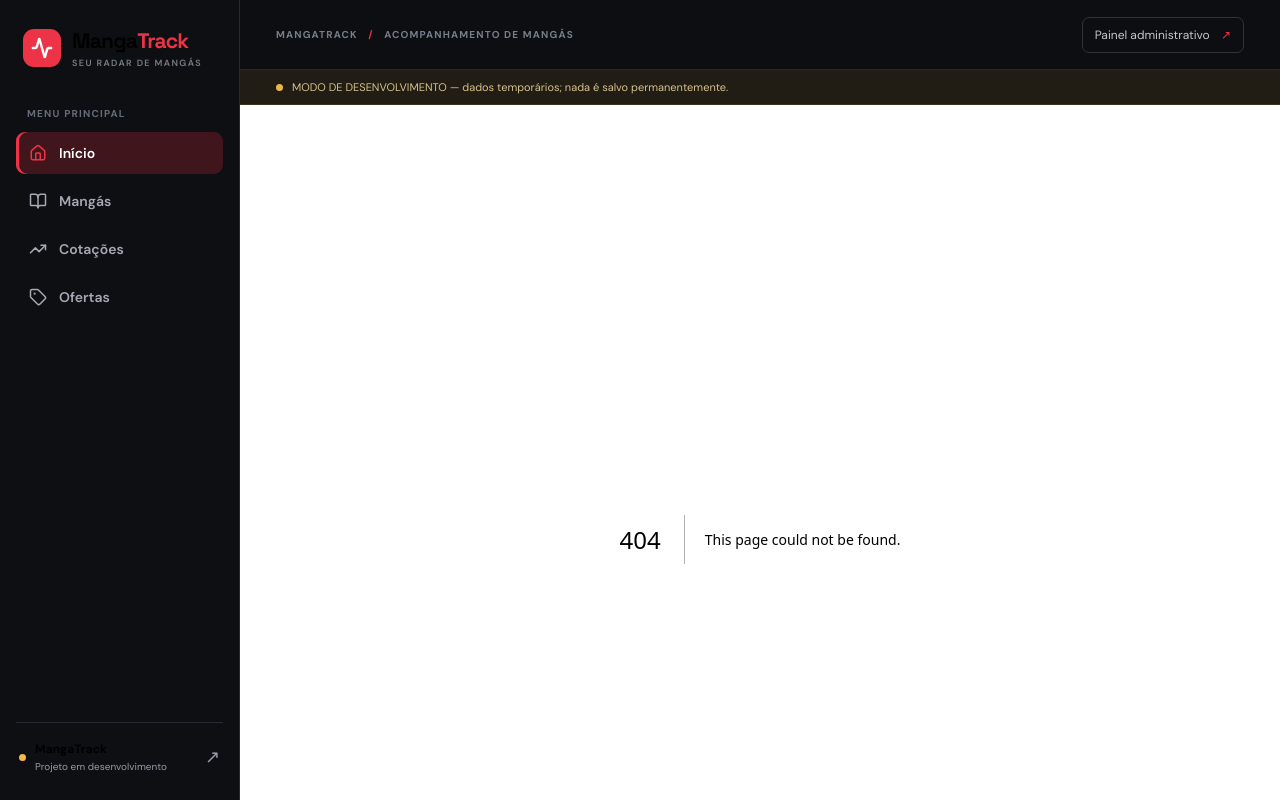
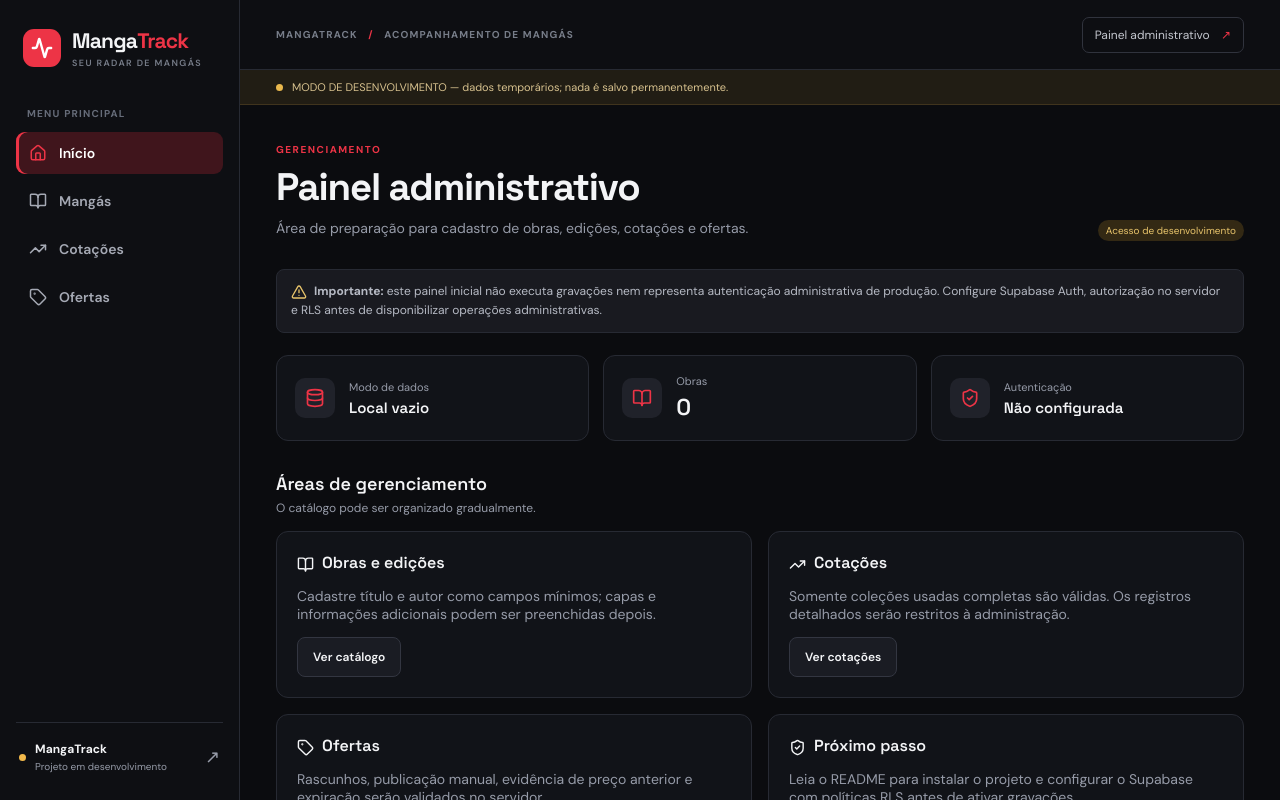
Before and after one commit to plpa12/MangaTrack, a Next.js app: page /admin in a window 1280 px wide. Before the commit this address had no page. Shown: the top 800 px of the page. Built offline with nearby package versions, Linux system fonts and the light colour scheme.

Commit message:
feat: add admin workspace status and setup guidance

```diff
--- /dev/null
+++ b/app/admin/page.tsx
@@ -0,0 +1,23 @@
+import Link from "next/link";
+import { AlertTriangle, BookOpen, Database, ShieldCheck, Tag, TrendingUp } from "lucide-react";
+import { getDataModeLabel } from "@/lib/data";
+
+export default function AdminPage() {
+  const local = getDataModeLabel().startsWith("Modo local");
+  return <div>
+    <div className="page-heading"><div><span className="eyebrow">GERENCIAMENTO</span><h1>Painel administrativo</h1><p>Área de preparação para cadastro de obras, edições, cotações e ofertas.</p></div><span className="pill pill-warning">Acesso de desenvolvimento</span></div>
+    <div className="notice"><AlertTriangle size={16} style={{display:"inline",verticalAlign:"middle",marginRight:7,color:"#e8c46b"}}/><strong>Importante:</strong> este painel inicial não executa gravações nem representa autenticação administrativa de produção. Configure Supabase Auth, autorização no servidor e RLS antes de disponibilizar operações administrativas.</div>
+    <div className="stats-grid">
+      <div className="stat-card"><span className="stat-icon"><Database size={20}/></span><div><small>Modo de dados</small><strong style={{fontSize:15}}>{local ? "Local vazio" : "Supabase"}</strong></div></div>
+      <div className="stat-card"><span className="stat-icon"><BookOpen size={20}/></span><div><small>Obras</small><strong>0</strong></div></div>
+      <div className="stat-card"><span className="stat-icon"><ShieldCheck size={20}/></span><div><small>Autenticação</small><strong style={{fontSize:15}}>Não configurada</strong></div></div>
+    </div>
+    <div className="section-head"><div><h2>Áreas de gerenciamento</h2><p>O catálogo pode ser organizado gradualmente.</p></div></div>
+    <div className="admin-grid">
+      <div className="panel"><h2><BookOpen size={17} style={{display:"inline",verticalAlign:"middle",marginRight:8}}/>Obras e edições</h2><p className="muted">Cadastre título e autor como campos mínimos; capas e informações adicionais podem ser preenchidas depois.</p><Link href="/mangas" className="button">Ver catálogo</Link></div>
+      <div className="panel"><h2><TrendingUp size={17} style={{display:"inline",verticalAlign:"middle",marginRight:8}}/>Cotações</h2><p className="muted">Somente coleções usadas completas são válidas. Os registros detalhados serão restritos à administração.</p><Link href="/quotations" className="button">Ver cotações</Link></div>
+      <div className="panel"><h2><Tag size={17} style={{display:"inline",verticalAlign:"middle",marginRight:8}}/>Ofertas</h2><p className="muted">Rascunhos, publicação manual, evidência de preço anterior e expiração serão validados no servidor.</p><Link href="/offers" className="button">Ver ofertas</Link></div>
+      <div className="panel"><h2><ShieldCheck size={17} style={{display:"inline",verticalAlign:"middle",marginRight:8}}/>Próximo passo</h2><p className="muted">Leia o README para instalar o projeto e configurar o Supabase com políticas RLS antes de ativar gravações.</p><a className="button" href="https://github.com/plpa12/MangaTrack">Abrir repositório</a></div>
+    </div>
+  </div>;
+}
```
